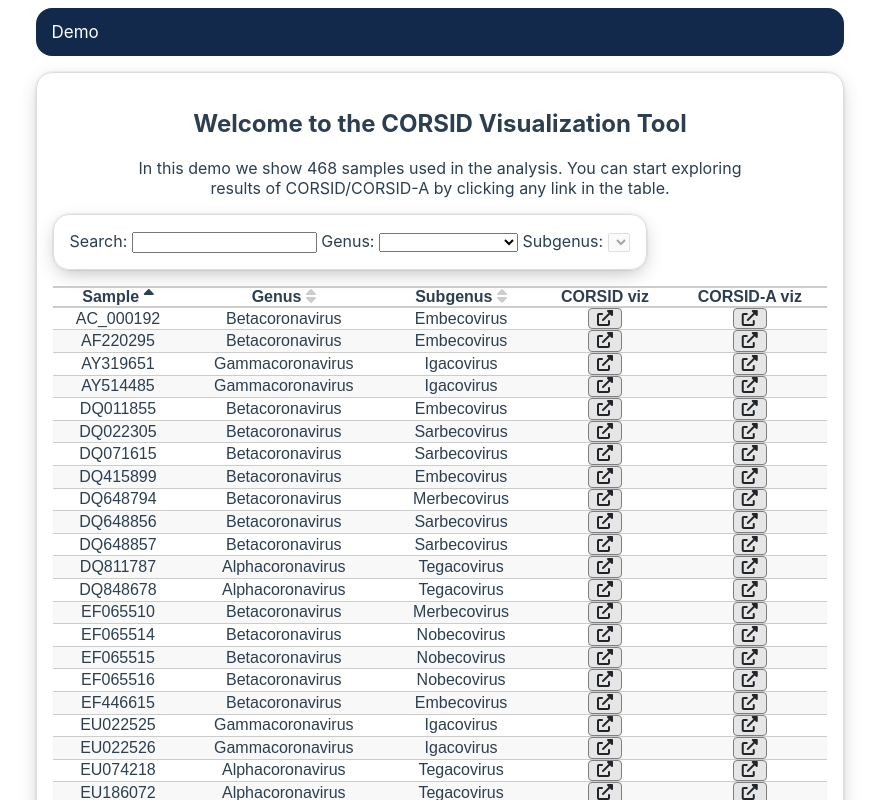
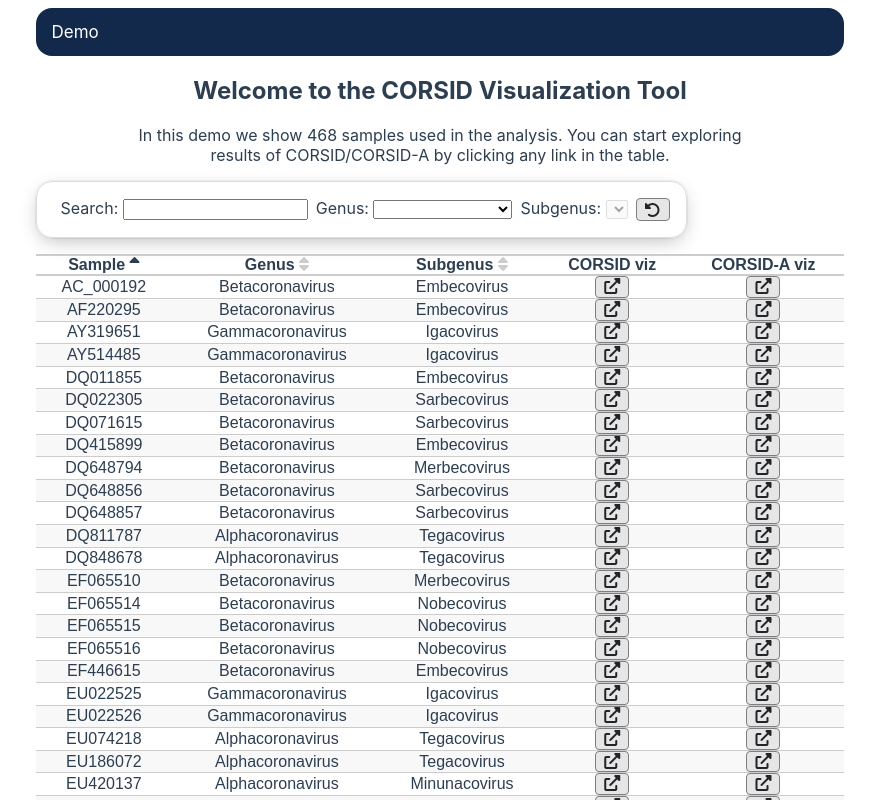
Before and after one commit to elkebir-group/CORSID-viz, a Vue app: page /#/ in a window 1280 px wide. Shown: the top 800 px of the page, without its empty margins (200-1079 px from the left). Built offline with nearby package versions, Linux system fonts and the light colour scheme.

Commit message:
Fix: add clear button to the search bar

```diff
--- a/src/views/Demo.vue
+++ b/src/views/Demo.vue
@@ -3,8 +3,11 @@
   <h2>Welcome to the CORSID Visualization Tool</h2>
   <p>In this demo we show 468 samples used in the analysis. You can start exploring results of CORSID/CORSID-A by clicking any link in the table.</p>
   <div class="search-wrapper">
+    <div class="form-group">
       <label>Search: </label>
       <input type="text" v-model="search"/>
+    </div>
+    <div class="form-group">
       <label> Genus: </label>
       <select v-model="genus_search">
         <option value=""></option>
@@ -13,11 +16,19 @@
         <option value="Gammacoronavirus">Gammacoronavirus</option>
         <option value="Deltacoronavirus">Deltacoronavirus</option>
       </select>
+    </div>
+    <div class="form-group">
       <label> Subgenus: </label>
       <select v-model="subgenus_search" :disabled="genus_search == ''">
         <option value=""></option>
         <option :key="idx" v-for="subgenus, idx in subgenuses_for_genus" v-bind:value="subgenus"> {{subgenus}} </option>
       </select>
+    </div>
+    <div class="form-group">
+      <div @click='reset' class="button">
+        <i class="fas fa-undo-alt"></i>
+      </div>
+    </div>
   </div>
   <table>
     <thead>
@@ -44,13 +55,21 @@
         <td> {{ res.genus }} </td>
         <td> {{ res.subgenus }} </td>
         <td>
-          <a class="button" :href="`#/viz/${encodeURIComponent(res.corsid_url)}`">
+          <a
+            class="button"
+            target="_blank"
+            rel="noopener noreferrer"
+            :href="`#/viz/${encodeURIComponent(res.corsid_url)}`">
             <i class="fas fa-external-link-alt">
             </i>
           </a>
         </td>
         <td>
-          <a class="button" :href="`#/viz/${encodeURIComponent(res.corsid_a_url)}`">
+          <a
+            class="button"
+            target="_blank"
+            rel="noopener noreferrer"
+            :href="`#/viz/${encodeURIComponent(res.corsid_a_url)}`">
             <i class="fas fa-external-link-alt">
             </i>
           </a>
@@ -83,7 +102,13 @@ export default {
         this.sort_order = 1;
       }
       this.sort_item = item;
-    }
+    },
+    reset() {
+      this.search = ''
+      this.genus_search = ''
+      this.subgenus_search = ''
+      this.subgenuses = []
+    },
   },
   computed: {
     subgenuses_for_genus() {
@@ -153,7 +178,7 @@ export default {
 </script>
 
 <style scoped>
-div {
+div.search-wrapper {
   border: 1pt solid #ddd;
   margin: 1em 0 1em 0;
   border-radius: 1em;
@@ -161,6 +186,10 @@ div {
   padding: 1em;
   /* box-shadow: 0px 0px 10px 5px #ddd; */
   box-shadow: 0 6px 20px -5px rgba(0, 0, 0, 0.3), 0 0 1px 1px rgba(0, 0, 0, 0.05);
+}
+div.form-group {
+  display: inline-block;
+  margin-left: 0.5em;
 }
 .dim {
   color: #ccc;
@@ -177,7 +206,7 @@ p {
   width:fit-content;
   height:fit-content;
 }
-a.button {
+.button {
   text-decoration: none;
   display: inline-block;
   font-weight: 400;
@@ -198,4 +227,8 @@ a.button {
   background-color: #e6e6e6;
   border-color: #7e7e7e;
 }
+.button:hover {
+  background-color: #d1d1d1;
+  border-color: #555555;
+}
 </style>
```
Lines whose indentation alone changed are shown as unchanged.
